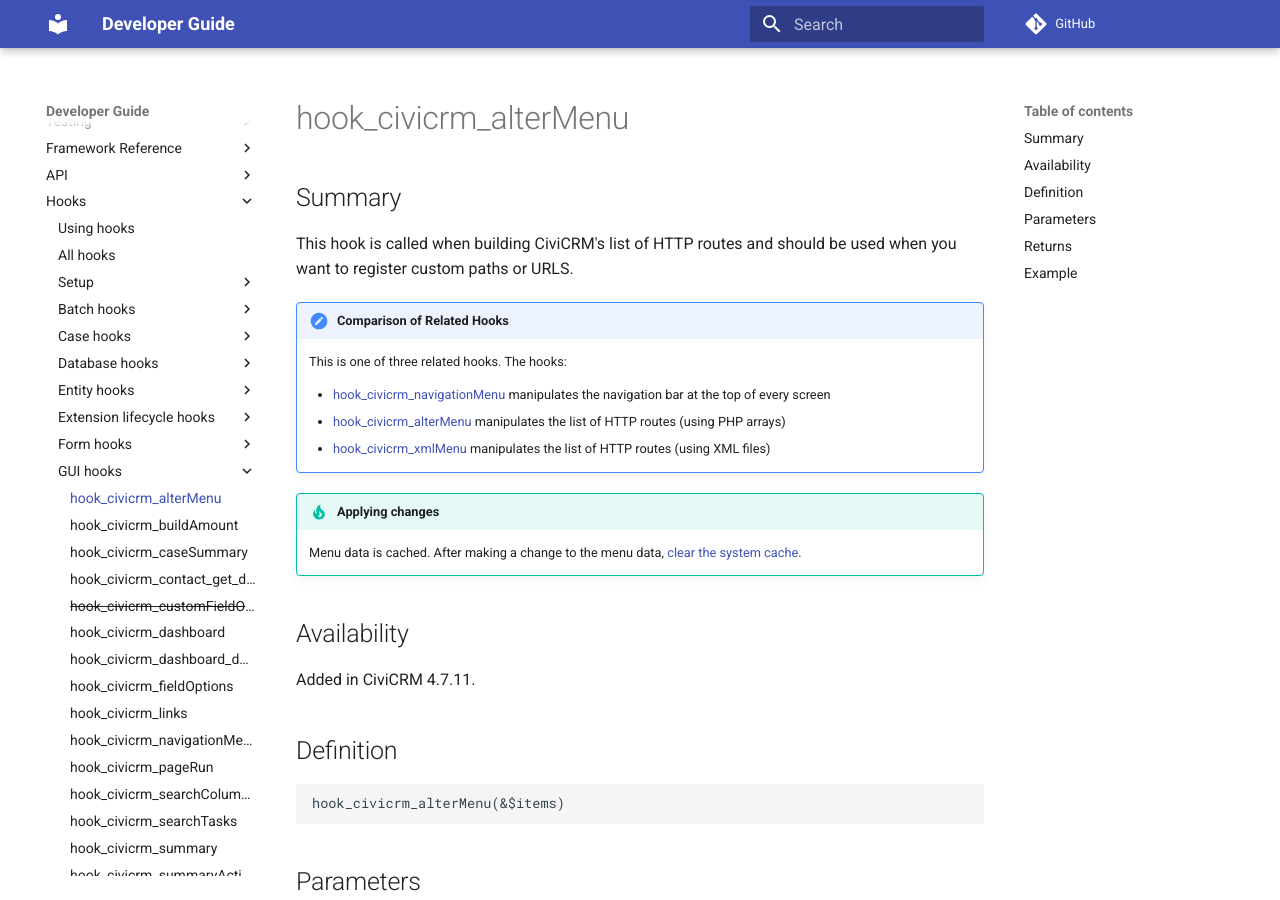
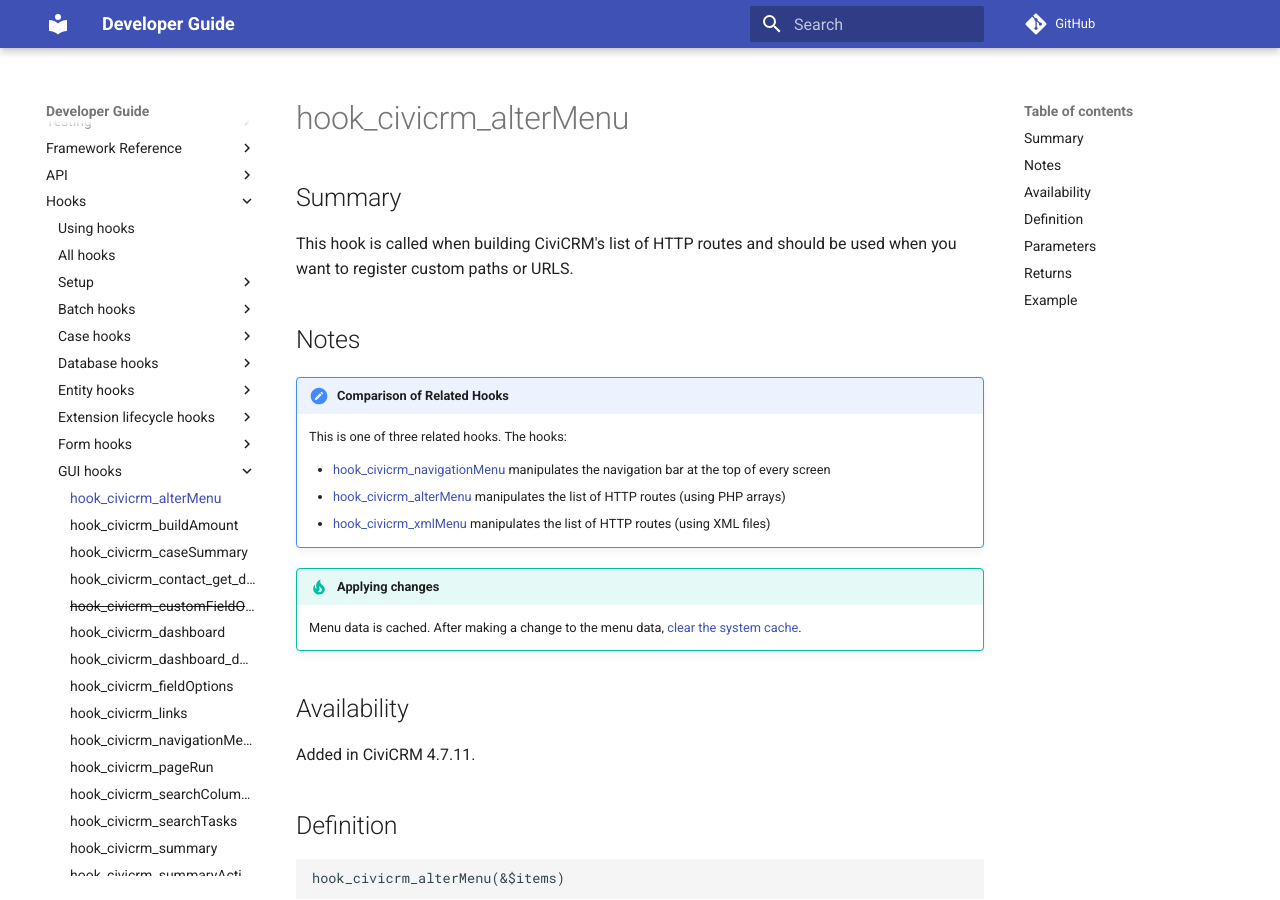
Before and after one commit to civicrm/civicrm-dev-docs, an MkDocs documentation site: the page built from docs/hooks/hook_civicrm_alterMenu.md, in a window 1280 px wide and 900 px high. Built offline with MkDocs 1.6.1 and Material for MkDocs 9.7.7, drawn with Linux system fonts in a browser that asks for light colours; comment, search, counter and statistics services are not loaded; old or Windows-style settings are respelled for this version of MkDocs.

Commit message:
Add headings to hook pages to keep "Summary" short
The paragraph between the "Summary" heading and the next heading needs
to be short because we use this paragraph when generating the hooks
summary page.

```diff
--- a/docs/hooks/hook_civicrm_alterMenu.md
+++ b/docs/hooks/hook_civicrm_alterMenu.md
@@ -3,6 +3,8 @@
 ## Summary
 
 This hook is called when building CiviCRM's list of HTTP routes and should be used when you want to register custom paths or URLS.
+
+## Notes
 
 !!! note "Comparison of Related Hooks"
     This is one of three related hooks. The hooks:
--- a/docs/hooks/hook_civicrm_xmlMenu.md
+++ b/docs/hooks/hook_civicrm_xmlMenu.md
@@ -4,6 +4,8 @@
 
 This hook is called when building CiviCRM's menu structure, which is
 used to render urls in CiviCRM.
+
+## Notes
 
 !!! note "Comparison of Related Hooks"
     This is one of three related hooks. The hooks:
```
